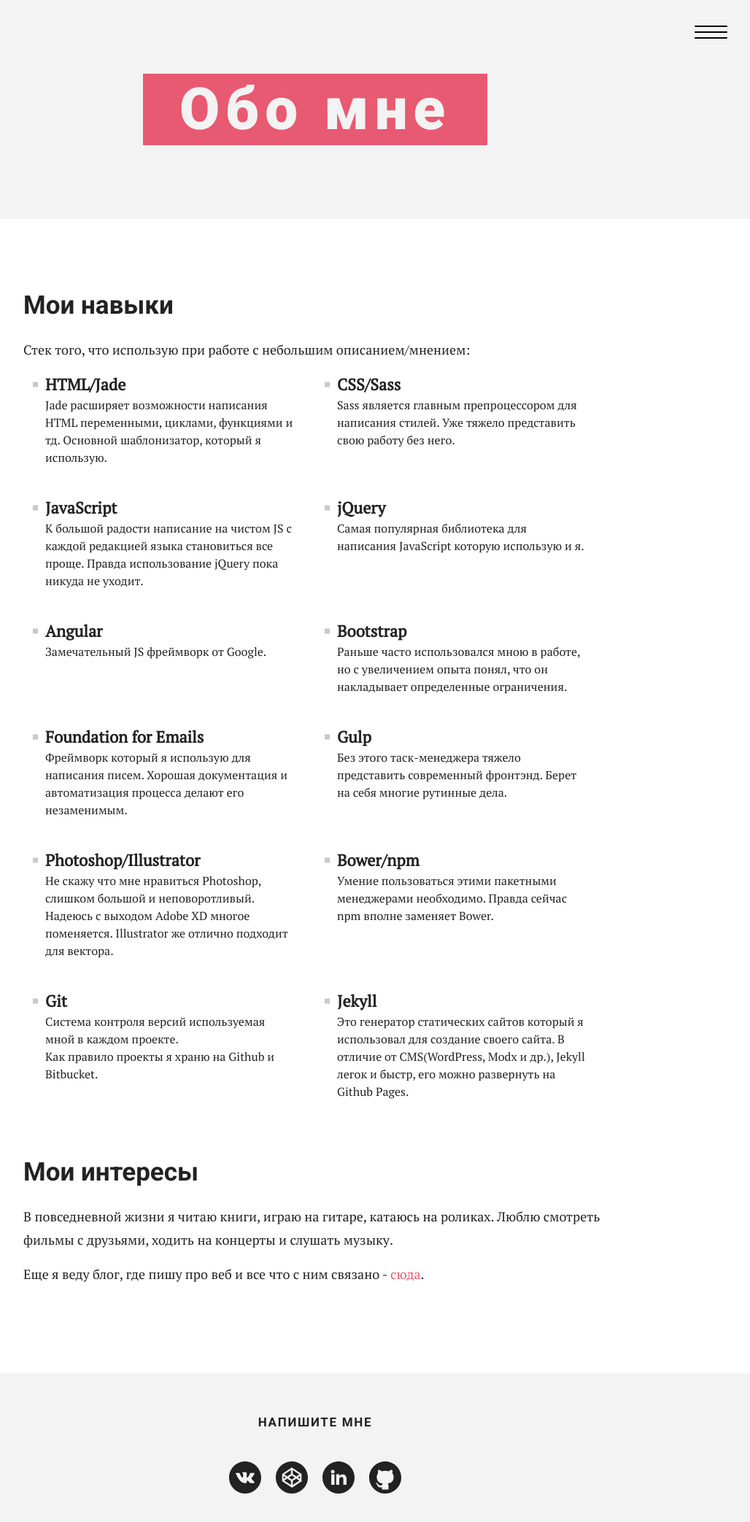
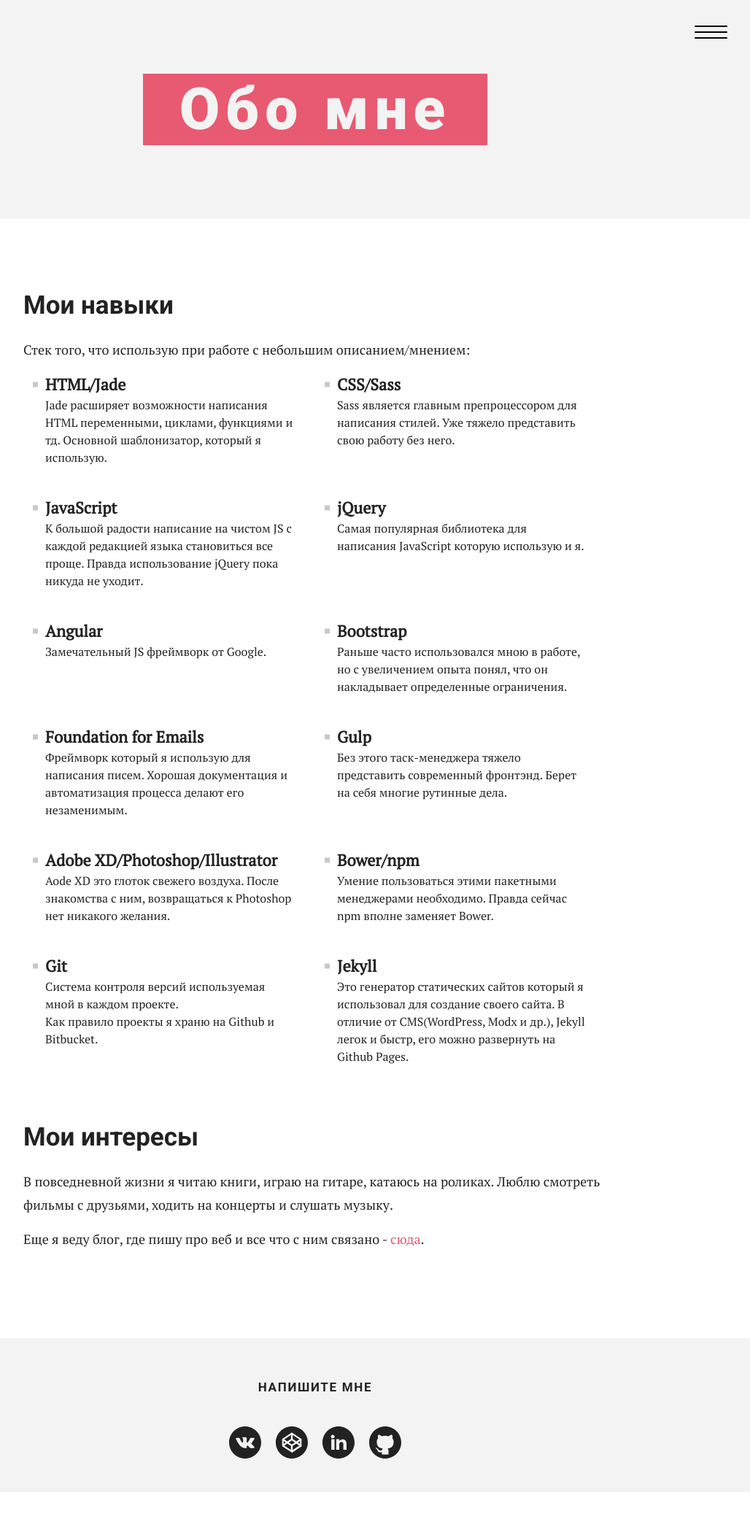
Before and after one commit to webslavik/Portfolio-Code, a Jekyll site: the page built from about/index.html, in a window 1280 px wide. Shown: the top 2086 px of the page at 73% size, without its empty margins (208-1236 px from the left). Built offline with Jekyll 4.4.1, drawn with Linux system fonts in a browser that asks for light colours; nearby versions of some CDN libraries.

Commit message:
fixed spelling

```diff
--- a/_data/about.json
+++ b/_data/about.json
@@ -12,7 +12,7 @@
 		"bootstrap": "Раньше часто использовался мною в работе, но с увеличением опыта понял, что он накладывает определенные ограничения.",
 		"email": "Фреймворк который я использую для написания писем. Хорошая документация и автоматизация процесса делают его незаменимым.",
 		"gulp": "Без этого таск-менеджера тяжело представить современный фронтэнд. Берет на себя многие рутинные дела.",
-		"ps": "Не скажу что мне нравиться Photoshop, слишком большой и неповоротливый. Надеюсь с выходом Adobe XD многое поменяется. Illustrator же отлично подходит для вектора.",
+		"ps": "Aode XD это глоток свежего воздуха. После знакомства с ним, возвращаться к Photoshop нет никакого желания.",
 		"bower": "Умение пользоваться этими пакетными менеджерами необходимо. Правда сейчас npm вполне заменяет Bower.",
 		"git": "Система контроля версий используемая мной в каждом проекте. <br>Как правило проекты я храню на Github и Bitbucket.",
 		"jekyll": "Это генератор статических сайтов который я использовал для создание своего сайта. В отличие от CMS(WordPress, Modx и др.), Jekyll легок и быстр, его можно развернуть на Github Pages."
--- a/_data/home.json
+++ b/_data/home.json
@@ -6,8 +6,8 @@
 	},
 	"about": {
 		"main_text": "Привет, меня зовут Славик.<br> Являюсь веб-разработчиком в направлении Front End.",
-		"paragraph_first": "Занимаюсь тем, что  приносит удовольствие и добавляет нечто новое в мою жизнь. Мне нравиться веб-дизайн, нравиться писать код, создавать сайты и я готов посвящать  этому максимум своего времени.",
-		"paragraph_second": "Веб не стоит на месте, и он подталкивает меня также совершенствоваться, изучать новые технологии, улучшать свои навыки и создавать более качественный продукт."
+		"paragraph_first": "Занимаюсь тем, что приносит удовольствие и добавляет нечто новое в жизнь.  Нравится веб-дизайн, нравится писать код, создавать сайты и готов посвящать этому максимум времени.",
+		"paragraph_second": "Веб не стоит на месте, что подталкивает также совершенствоваться, изучать новые технологии, улучшать навыки и создавать качественный продукт."
 	}
 
 }
--- a/_includes/about-page/about.html
+++ b/_includes/about-page/about.html
@@ -38,7 +38,7 @@
     <div class="descr"> {{ site.data.about.skills.gulp }}</div>
   </div>
   <div class="skill">
-    <div class="title">Photoshop/Illustrator</div>
+    <div class="title">Adobe XD/Photoshop/Illustrator</div>
     <div class="descr"> {{ site.data.about.skills.ps }}</div>
   </div>
   <div class="skill">
--- a/_jadefiles/about-page/about.jade
+++ b/_jadefiles/about-page/about.jade
@@ -43,7 +43,7 @@
 		.title Gulp
 		.descr  {{ site.data.about.skills.gulp }}
 	.skill
-		.title Photoshop/Illustrator
+		.title Adobe XD/Photoshop/Illustrator
 		.descr  {{ site.data.about.skills.ps }}
 	.skill
 		.title Bower/npm
```
